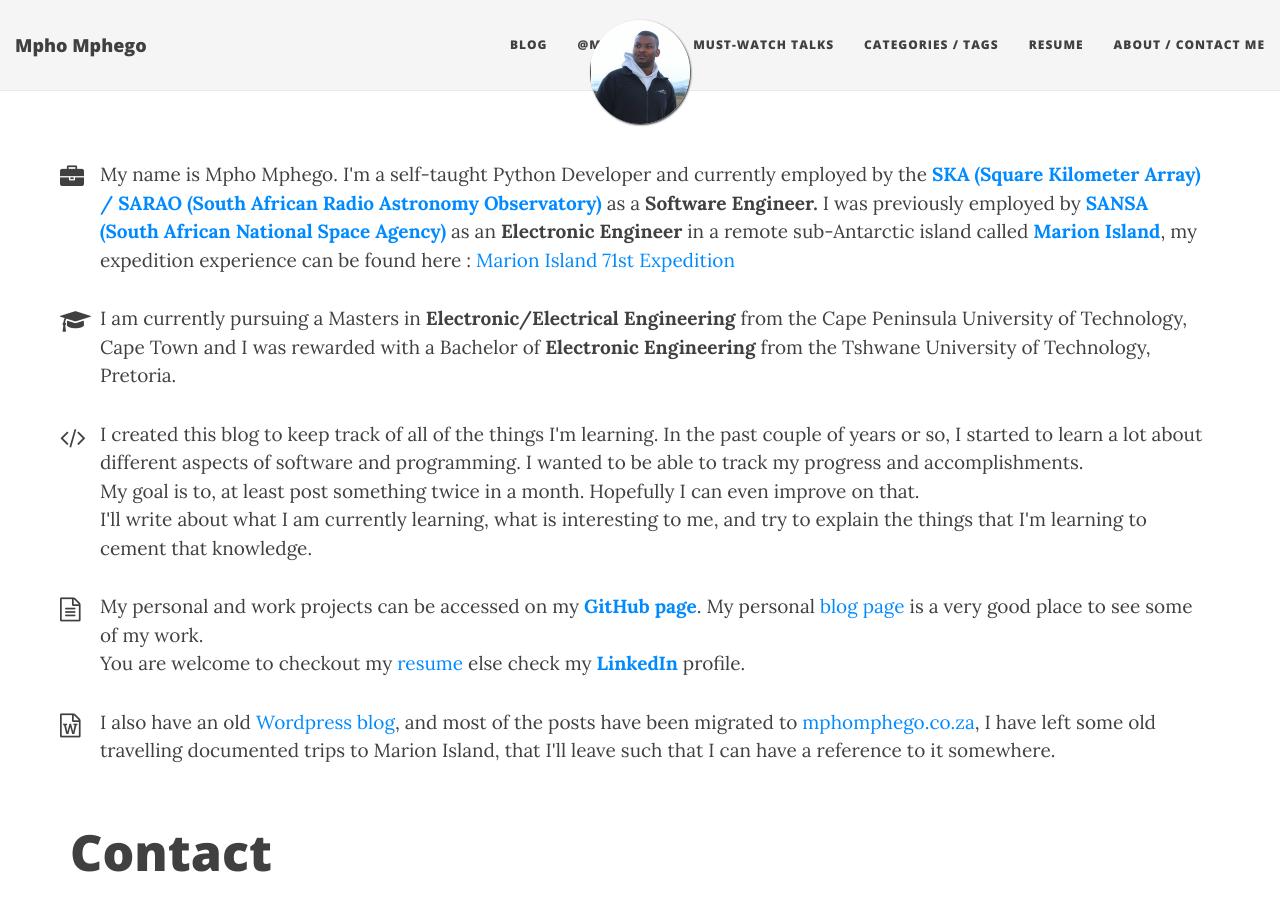
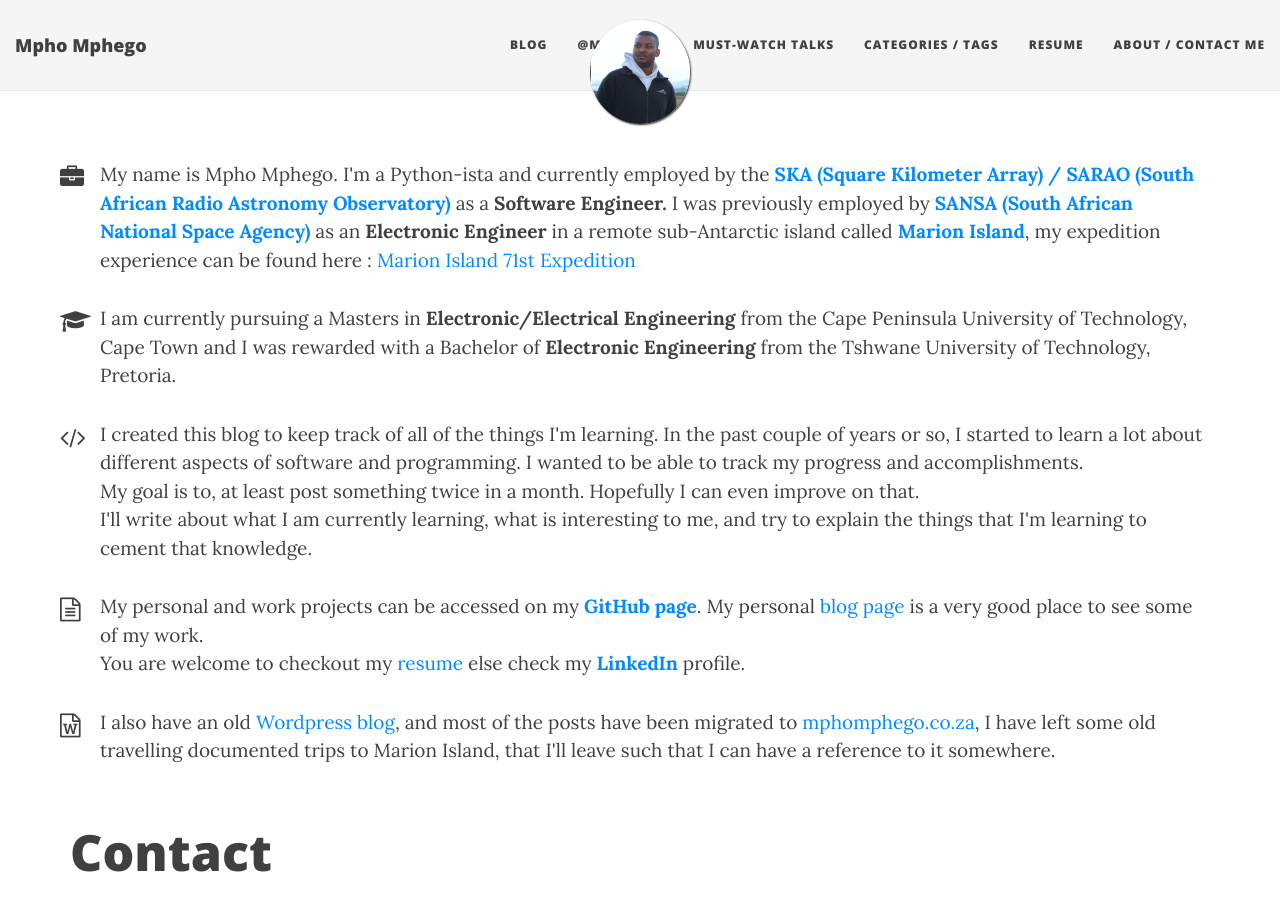
Before and after one commit to mmphego/mmphego.github.io, a Jekyll site: the page built from aboutme.html, in a window 1280 px wide and 900 px high. Built offline with Jekyll 4.4.1, drawn with Linux system fonts in a browser that asks for light colours; nearby versions of some CDN libraries.

Commit message:
Updated _data/resume.yml aboutme.html
Signed-off-by: Mpho Mphego <mpho112@gmail.com>

```diff
--- a/_data/resume.yml
+++ b/_data/resume.yml
@@ -1,6 +1,6 @@
 title: Mpho Mphego - Résumé
 name: Mpho Mphego
-jobtitle: Test & Verification Engineer
+jobtitle: Software Engineer
 contact:
   - icon: fa-envelope
     text: mpho112@gmail.com
--- a/aboutme.html
+++ b/aboutme.html
@@ -10,7 +10,7 @@
 
   <p class="about-text">
     <span class="fa fa-briefcase about-icon"></span>
-    My name is Mpho Mphego. I'm a self-taught Python Developer and currently employed by the <a href="https://ska.ac.za" ><strong>SKA (Square Kilometer Array) / SARAO (South African Radio Astronomy Observatory)</strong></a> as a <strong>Software Engineer.</strong><br\>
+    My name is Mpho Mphego. I'm a Python-ista and currently employed by the <a href="https://ska.ac.za" ><strong>SKA (Square Kilometer Array) / SARAO (South African Radio Astronomy Observatory)</strong></a> as a <strong>Software Engineer.</strong><br\>
     I was previously employed by <a href="http://www.sansa.org.za/"><strong>SANSA (South African National Space Agency)</strong></a> as an <strong>Electronic Engineer</strong> in a remote sub-Antarctic island called <a href="https://en.wikipedia.org/wiki/Prince_Edward_Islands" target="_blank"><strong>Marion Island</strong></a>, my expedition experience can be found here : <a href="https://mmphego.wordpress.com/marion-island-expedition/">Marion Island 71st Expedition</a>
   </p>
 
```
